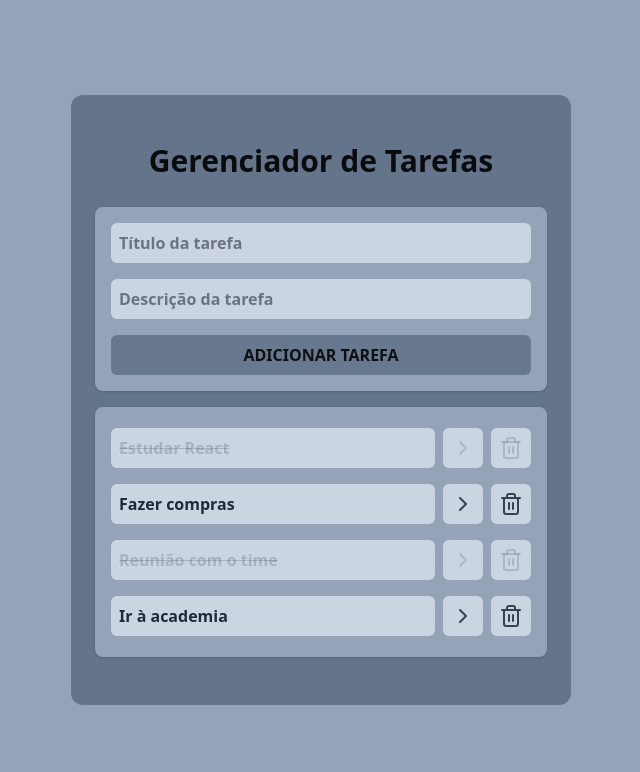
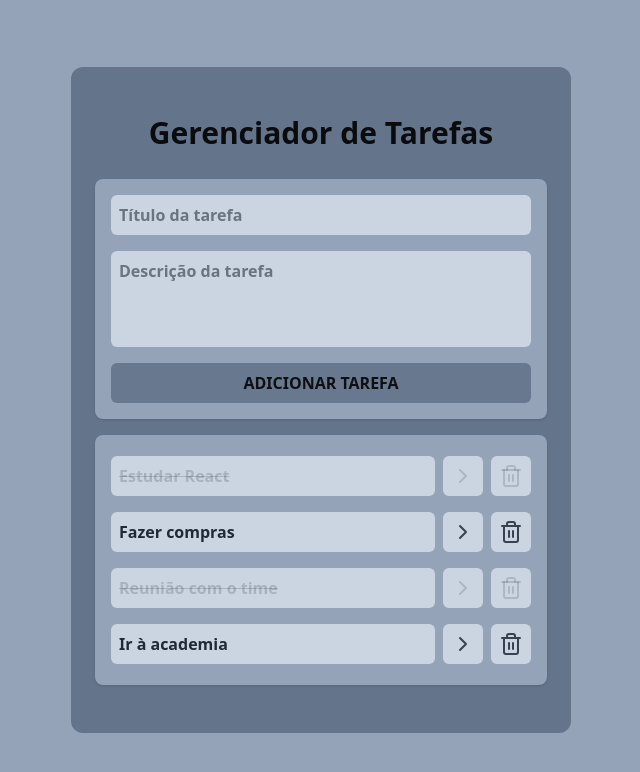
Before and after one commit to Carecsnay/Lista-de-Tarefa-ReactJS-com-Persistencia, a React (Vite) app: page / in a window 1280 px wide. Shown: the top 772 px of the page, without its empty margins (319-959 px from the left). Built offline with nearby package versions, Linux system fonts and the light colour scheme.

Commit message:
fix: input to textarea.

```diff
--- a/src/components/AddTask.jsx
+++ b/src/components/AddTask.jsx
@@ -15,10 +15,10 @@ function AddTask({ addTaskSubmit }) {
           setTitle(event.target.value);
         }}
       />
-      <input
+      <textarea
         type="text"
         placeholder="Descrição da tarefa"
-        className="rounded-md bg-slate-300 p-2 font-semibold text-gray-700 placeholder-gray-500 outline-gray-400"
+        className="h-24 resize-none rounded-md bg-slate-300 p-2 font-semibold text-gray-700 placeholder-gray-500 outline-gray-400"
         value={description}
         onChange={(event) => {
           setDescription(event.target.value);
```
